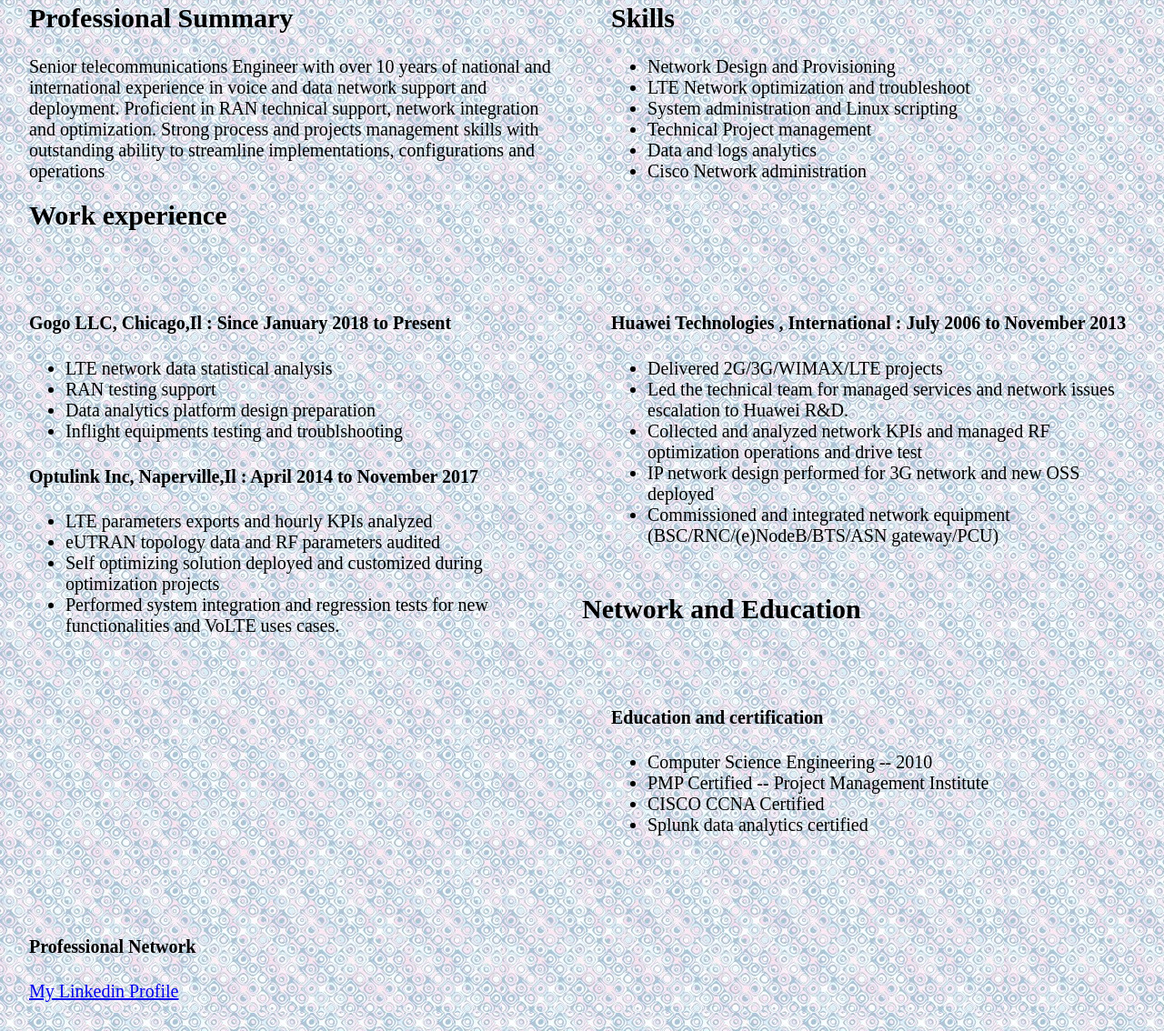
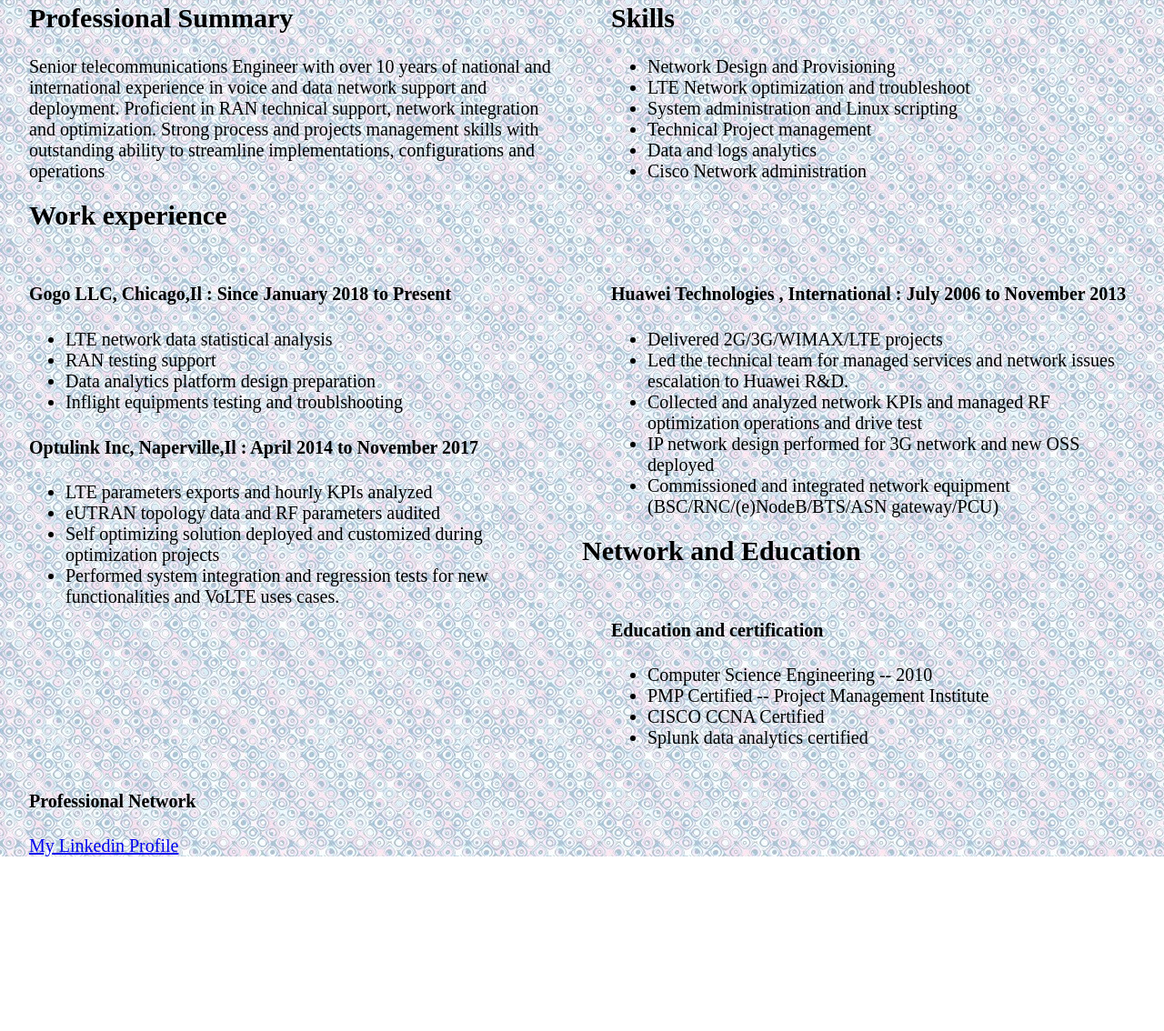
Before and after one commit to dvmodeste/Project-2, a plain HTML site: page resume.html in a window 1280 px wide. Shown: the part 62-1196 px from the top of the page at 91% size. After the commit the page ends 1004 px from the top, so only its background shows below. Drawn offline with Linux system fonts and the light colour scheme.

Commit message:
remove margin on Div

```diff
--- a/style.css
+++ b/style.css
@@ -81,24 +81,24 @@
 }
 
 #left2 {
-	margin: 2.5% 2.5%;
+	margin: 0 2.5%;
 	width:45%;
 	float: left;
 }
 #right2 {
 	float: left;
 	width:45%;
-	margin: 2.5% 2.5%;
+	margin: 0 2.5%;
 }
 #left3 {
-	margin: 2.5% 2.5%;
+	margin: 0 2.5%;
 	width:40%;
 	float: left;
 }
 #right3 {
 	float: left;
 	width:40%;
-	margin: 2.5% 2.5%;
+	margin: 0 2.5%;
 }
 
 .title {
```
